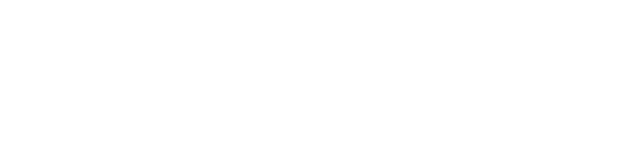
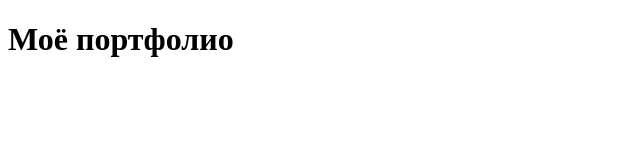
Before and after one commit to prismorion/rep_2, a plain HTML site: page index.html in a window 1280 px wide. Shown: the whole page, without its empty margins (0-640 px from the left). Drawn offline with Linux system fonts and the light colour scheme.

Commit message:
Add teg h1 with text

```diff
--- a/index.html
+++ b/index.html
@@ -6,6 +6,7 @@
 <title>Портфолио</title>
 </head>
 <body>
+<h1>Моё портфолио</h1>
 
 <style type="text/css">
 </style>
```
